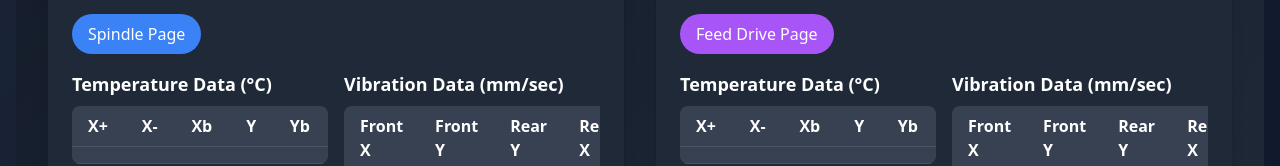
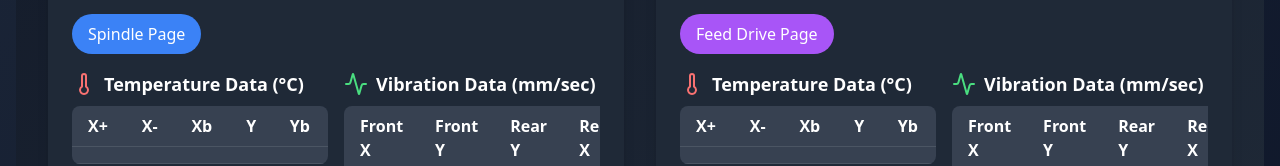
Before and after one commit to CodeWithPrat/OPCUA-dataFetching, a React (Create React App) app in the folder dashboard/: page / in a window 1280 px wide. Shown: the part 706-872 px from the top of the page. Built offline with nearby package versions, Linux system fonts and the light colour scheme; no server answers.

Commit message:
Update Homepage.js

```diff
--- a/dashboard/src/components/mainIndex/Homepage.js
+++ b/dashboard/src/components/mainIndex/Homepage.js
@@ -66,11 +66,13 @@ const HomePage = () => {
                 title="Temperature Data (°C)"
                 headers={['X+', 'X-', 'Xb', 'Y', 'Yb']}
                 data={spindleTempData}
+                icon={<Thermometer className="w-6 h-6 text-red-400" />}
               />
               <DataTable
                 title="Vibration Data (mm/sec)"
                 headers={['Front X', 'Front Y', 'Rear Y', 'Rear X']}
                 data={spindleVibrationData}
+                icon={<Activity className="w-6 h-6 text-green-400" />}
               />
             </div>
           </DashboardCard>
@@ -85,11 +87,13 @@ const HomePage = () => {
                 title="Temperature Data (°C)"
                 headers={['X+', 'X-', 'Xb', 'Y', 'Yb']}
                 data={feedDriveTempData}
+                icon={<Thermometer className="w-6 h-6 text-red-400" />}
               />
               <DataTable
                 title="Vibration Data (mm/sec)"
                 headers={['Front X', 'Front Y', 'Rear Y', 'Rear X']}
                 data={feedDriveVibrationData}
+                icon={<Activity className="w-6 h-6 text-green-400" />}
               />
             </div>
           </DashboardCard>
@@ -114,9 +118,12 @@ const DashboardCard = ({ title, icon, children }) => (
   </div>
 );
 
-const DataTable = ({ title, headers, data }) => (
+const DataTable = ({ title, headers, data, icon }) => (
   <div className="overflow-x-auto">
-    <h4 className="text-lg font-semibold mb-2">{title}</h4>
+    <div className="flex items-center mb-2">
+      {icon}
+      <h4 className="text-lg font-semibold ml-2">{title}</h4>
+    </div>
     <table className="min-w-full bg-gray-700 rounded-lg overflow-hidden">
       <thead>
         <tr>
```
